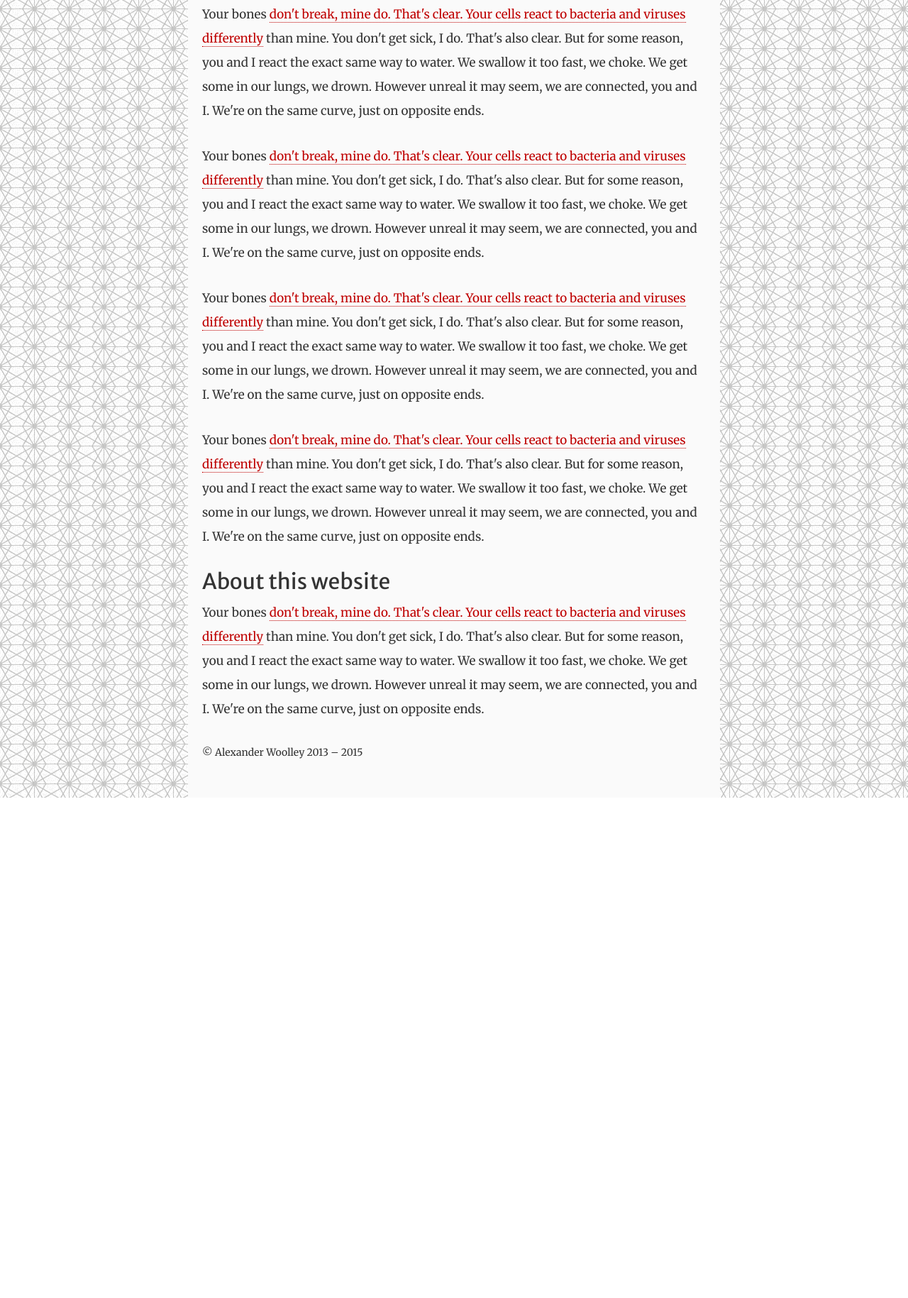
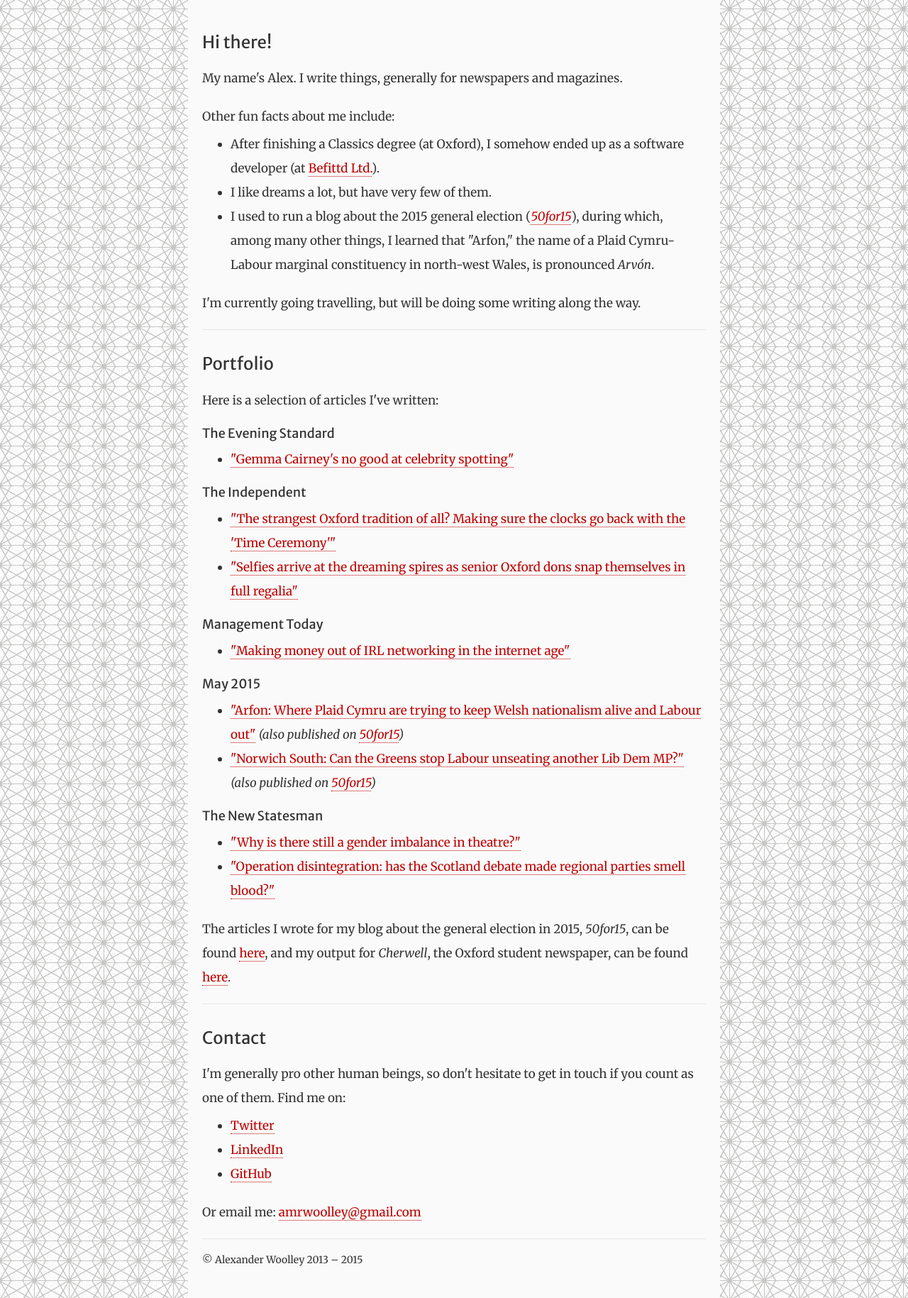
Before and after one commit to alexwoolley/alexwoolley.github.io, a plain HTML site: page index.html in a window 1280 px wide. Shown: the part 211-2040 px from the top of the page at 71% size. Before the commit the page ends 1335 px from the top, so only its background shows below. Drawn offline with nearby package versions, Linux system fonts and the light colour scheme.

Commit message:
Time to publish!

```diff
--- a/index.html
+++ b/index.html
@@ -3,7 +3,7 @@
 <head>
 	<meta charset="UTF-8">
 	<meta name="viewport" content="width=device-width, initial-scale=1">
-	<title>Alexander Woolley | Journalist</title>
+	<title>Alexander Woolley</title>
 	<!-- jQuery -->
 	<script src="//ajax.googleapis.com/ajax/libs/jquery/2.1.1/jquery.min.js"></script>
 	<!-- BOOTSTRAP -->
@@ -31,21 +31,78 @@
 						<div class="col-xs-12">
 						<nav>
 							<ul id="main-menu">
-								<li><a href="">Home</a></li>
-								<li><a href="portfolio">Portfolio</a></li>
-								<li><a href="contact">Contact</a></li>
+								<!-- <li><a href="">Home</a></li> -->
+								<li><a href="#portfolio">Portfolio</a></li>
+								<li><a href="#contact">Contact</a></li>
 							</ul>
 						</nav>
 						</div>
 					</div>
 					<h1 class="masthead">Alexander Woolley</h1>
 					<div class="main-content">
-						<p>Your bones <a href="some-link">don't break, mine do. That's clear. Your cells react to bacteria and viruses differently</a> than mine. You don't get sick, I do. That's also clear. But for some reason, you and I react the exact same way to water. We swallow it too fast, we choke. We get some in our lungs, we drown. However unreal it may seem, we are connected, you and I. We're on the same curve, just on opposite ends.</p>
-						<p>Your bones <a href="some-link">don't break, mine do. That's clear. Your cells react to bacteria and viruses differently</a> than mine. You don't get sick, I do. That's also clear. But for some reason, you and I react the exact same way to water. We swallow it too fast, we choke. We get some in our lungs, we drown. However unreal it may seem, we are connected, you and I. We're on the same curve, just on opposite ends.</p>
-						<p>Your bones <a href="some-link">don't break, mine do. That's clear. Your cells react to bacteria and viruses differently</a> than mine. You don't get sick, I do. That's also clear. But for some reason, you and I react the exact same way to water. We swallow it too fast, we choke. We get some in our lungs, we drown. However unreal it may seem, we are connected, you and I. We're on the same curve, just on opposite ends.</p>
-						<p>Your bones <a href="some-link">don't break, mine do. That's clear. Your cells react to bacteria and viruses differently</a> than mine. You don't get sick, I do. That's also clear. But for some reason, you and I react the exact same way to water. We swallow it too fast, we choke. We get some in our lungs, we drown. However unreal it may seem, we are connected, you and I. We're on the same curve, just on opposite ends.</p>
-						<h2>About this website</h2>
-						<p>Your bones <a href="some-link">don't break, mine do. That's clear. Your cells react to bacteria and viruses differently</a> than mine. You don't get sick, I do. That's also clear. But for some reason, you and I react the exact same way to water. We swallow it too fast, we choke. We get some in our lungs, we drown. However unreal it may seem, we are connected, you and I. We're on the same curve, just on opposite ends.</p>
+						<div class="section">
+							<h3>Hi there!</h3>
+							<p>My name's Alex. I write things, generally for newspapers and magazines.</p>
+							<p>Other fun facts about me include:</p>
+							<ul>
+								<li class="first-list-element">After finishing a Classics degree (at Oxford), I somehow ended up as a software developer (at <a href="http://befittd.com/" target="_blank">Befittd Ltd.</a>).</li>
+								<li>I like dreams a lot, but have very few of them.</li>
+								<li class="last-list-element">I used to run a blog about the 2015 general election (<a href="http://50for15.com/" target="_blank"><em>50for15</em></a>), during which, among many other things, I learned that "Arfon," the name of a Plaid Cymru-Labour marginal constituency in north-west Wales, is pronounced <em>Arv&oacute;n</em>.</li>
+							</ul>
+							<p>I'm currently going travelling, but will be doing some writing along the way. </p>
+						</div>
+						<div class="section" id="portfolio">
+							<h3>Portfolio</h3>
+							<p>Here is a selection of articles I've written:</p>
+							<h4>The Evening Standard</h4>
+							<ul>
+								<li><a href="http://www.standard.co.uk/news/londoners-diary/gemma-cairneys-no-good-at-celebrity-spotting-9668959.html" target="_blank"> "Gemma Cairney's no good at celebrity spotting"</a></li>
+							</ul>
+							<h4>The Independent</h4>
+							<ul>
+								<li><a href="http://www.independent.co.uk/student/student-life/the-strangest-oxford-tradition-of-all-making-sure-the-clocks-go-back-with-the-time-ceremony-8908472.html" target="_blank">"The strangest Oxford tradition of all? Making sure the clocks go back with the 'Time Ceremony'"</a></li>
+								<li><a href="http://www.independent.co.uk/student/news/selfies-arrive-at-the-dreaming-spires-as-senior-oxford-dons-snap-themselves-in-full-regalia-9212623.html" target="_blank">"Selfies arrive at the dreaming spires as senior Oxford dons snap themselves in full regalia"</a></li>
+							</ul>
+							<h4>Management Today</h4>
+							<ul>
+								<li><a href="http://www.managementtoday.co.uk/news/1325390/making-money-irl-networking-internet-age/" target="_blank">"Making money out of IRL networking in the internet age"</a></li>
+							</ul>
+							<h4>May 2015</h4>
+							<ul>
+								<li><a href="http://www.may2015.com/featured/arfon-where-plaid-cymru-are-trying-to-keep-welsh-nationalism-alive-and-labour-out/" target="_blank"> "Arfon: Where Plaid Cymru are trying to keep Welsh nationalism alive and Labour out"</a> <em>(also published on <a href="http://50for15.com/2015/03/31/arfon-where-plaid-cymru-are-trying-to-keep-welsh-nationalism-alive-and-labour-out/" target="_blank"> 50for15</a>)</em></li>
+								<li><a href="http://www.may2015.com/the-650/norwich-south-can-the-greens-stop-labour-unseating-another-lib-dem-mp/" target="_blank"> "Norwich South: Can the Greens stop Labour unseating another Lib Dem MP?"</a> <em>(also published on <a href="http://50for15.com/2015/02/12/will-norwich-south-be-home-to-the-uks-second-green-mp/" target="_blank"> 50for15</a>)</em></li>
+							</ul>
+							<h4>The New Statesman</h4>
+							<ul>
+								<li><a href="http://www.newstatesman.com/culture/2014/09/why-there-still-gender-imbalance-theatre" target="_blank">"Why is there still a gender imbalance in theatre?"</a></li>
+								<li><a href="http://www.newstatesman.com/politics/2014/09/operation-disintegration-has-scotland-debate-made-regional-parties-smell-blood">"Operation disintegration: has the Scotland debate made regional parties smell blood?"</a></li>
+							</ul>
+							<p>The articles I wrote for my blog about the general election in 2015, <em>50for15</em>, can be found <a href="http://50for15.com/author/alexanderwoolley/" target="_blank">here</a>, and my output for <em>Cherwell</em>, the Oxford student newspaper, can be found <a href="http://www.cherwell.org/profile/alexander-woolley/" target="_blank">here</a>.</p>
+						</div>
+						<div class="section" id="contact">
+							<h3>Contact</h3>
+							<p>I'm generally pro other human beings, so don't hesitate to get in touch if you count as one of them. Find me on:</p>
+							<ul>
+								<li class="first-list-element"><a href="https://twitter.com/alexwoolley4" target="blank">Twitter</a></li>
+								<li><a href="https://www.linkedin.com/in/alexanderwoolley" target="_blank">LinkedIn</a></li>
+								<li class="last-list-element"><a href="https://github.com/alexwoolley" target="_blank">GitHub</a></li>
+							</ul>
+							<p>Or email me:
+								<SCRIPT TYPE="text/javascript"><!--
+								// protected email script by Joe Maller
+								// JavaScripts available at http://www.joemaller.com
+								// this script is free to use and distribute
+								// but please credit me and/or link to my site
+								emailE=('amrwoolley@' + 'gmail.com')
+								document.write('<A href="mailto:' + emailE + '">' + emailE + '</a>')//-->
+								</script>
+
+								<NOSCRIPT>
+								    <em>Email address protected by JavaScript.<BR>
+								    Please enable JavaScript to contact me.</em>
+								</NOSCRIPT>
+							</p>
+						</div>
 					</div>
 					<footer>
 						<p>
--- a/style.css
+++ b/style.css
@@ -10,19 +10,43 @@ body {
 	background-color: #fafafa;
 	padding: 20px;
 }
-p {
+p, li {
 	line-height: 200%;
-	margin-bottom: 30px;
+	font-size: 17px;
 }
 
-.main-content p {
-	font-size: 17px;
+p, h3 {
+	margin-bottom: 20px;
+}
+
+ul {
+	margin-bottom: 20px;
+}
+
+.first-list-element {
+	margin-top: -15px;
+}
+
+.last-list-element{
+	/*margin-bottom: 10px;*/
+}
+
+@media (max-width: 400px) {
+	p{
+		line-height: 180%;
+		margin-bottom: 15px;
+		font-size: 16px;
+	}
+}
+
+footer p {
+	font-size: 14px;
 }
 
 h1, h2, h3, h4, h5, h6, nav li {
 	font-family: 'Merriweather Sans', sans-serif;
 }
-/*END FONTS*/
+/*END FONTS, LINE HEIGHTS ETC*/
 
 /*LINKS*/
 a {
@@ -84,12 +108,12 @@ nav a:link, nav a:visited, nav a:hover, nav a:active {
 	text-transform: uppercase;
 	font-weight: bold;
 	font-size: 3.5em;
-	margin-bottom: 40px;
+	margin-bottom: 30px;
 }
 /*On really small screens, make sure the masthead isn't too huge*/
-@media (max-width: 360px) {
+@media (max-width: 400px) {
 	.masthead {
-		font-size: 2.5em;
+		font-size: 2.7em;
 		margin-bottom: 20px;
 	}
 }
@@ -111,6 +135,8 @@ footer {
 
 /*GENERALLY USEFUL STYLE RULES*/
 /*STANDARD BOTTOM BORDER*/
-.standard-bottom-border {
+.section {
 	border-bottom: solid #e7e7e7 1px;
+	margin-bottom: 5px;
+	padding-top: 10px;
 }
```
Also changed, not shown: 1 other file.
